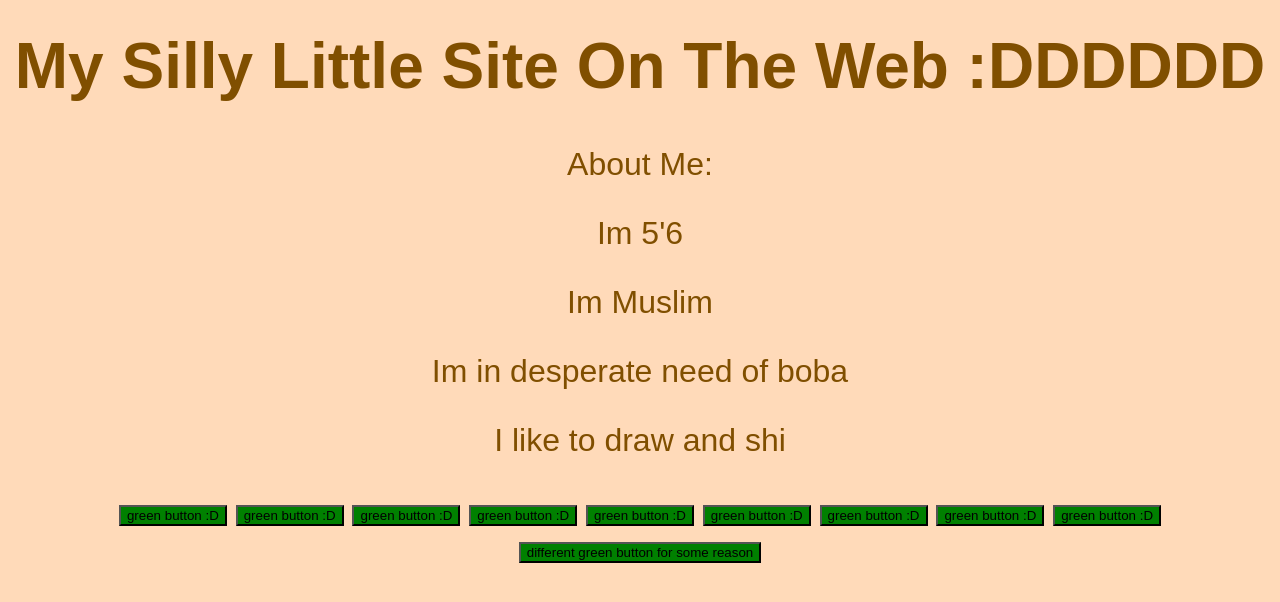
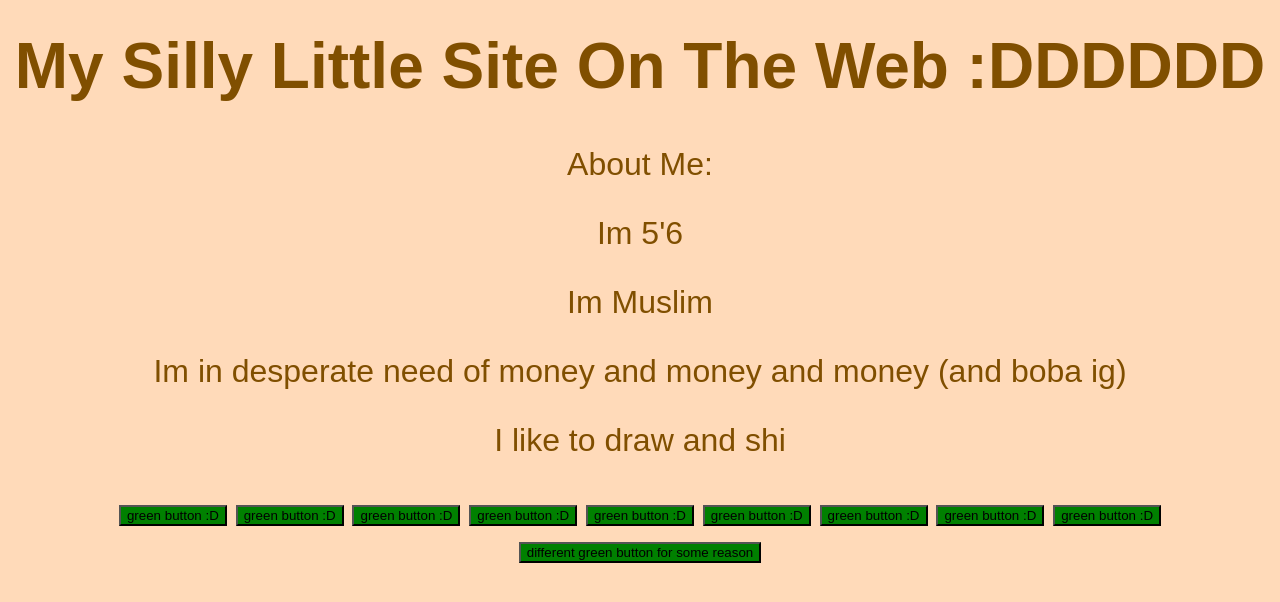
Before and after one commit to birbproductalt/boba-drops-website, a plain HTML site: page index.html in a window 1280 px wide. Shown: the part 180-782 px from the top of the page. Drawn offline with Linux system fonts and the light colour scheme.

Commit message:
Update index.html

```diff
--- a/index.html
+++ b/index.html
@@ -11,7 +11,7 @@
     <p>About Me:</p>
     <p> Im 5'6 </p>
     <p> Im Muslim </p>
-    <p> Im in desperate need of boba</p>
+    <p> Im in desperate need of money and money and money (and boba ig)</p>
     <p> I like to draw and shi </p>
     <button> green button :D </button>
     <button> green button :D </button>
```
